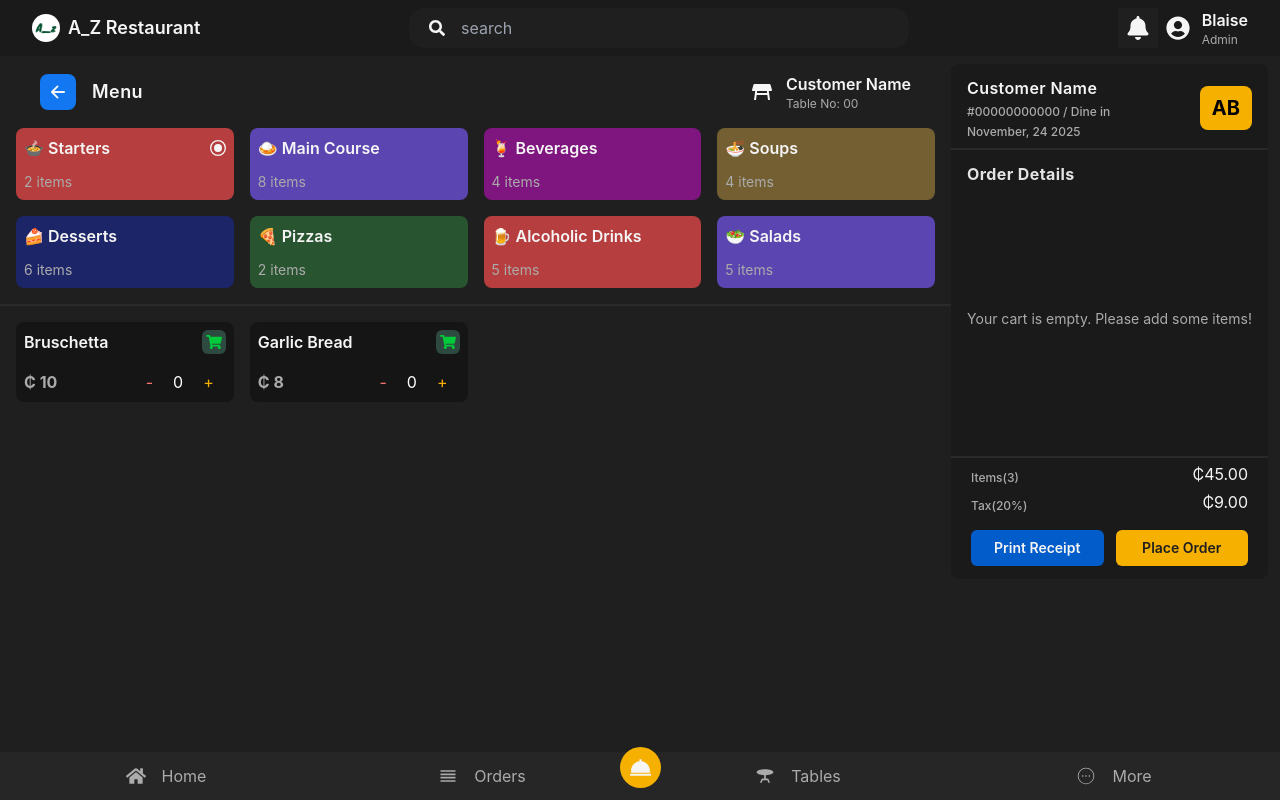
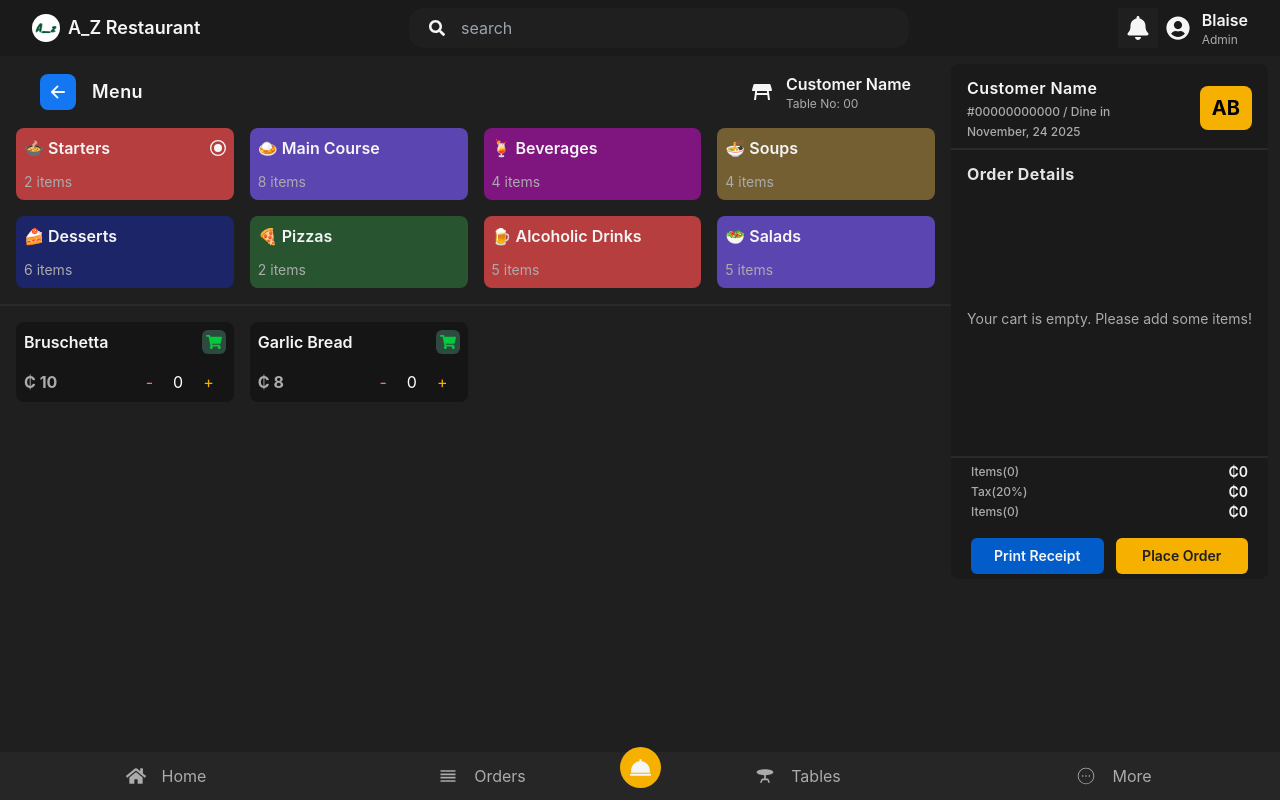
Before and after one commit to Blaise202/Restaurant-POS-React-Frontend, a React (Vite) app: page /menu in a window 1280 px wide. Built offline with nearby package versions, Linux system fonts and the light colour scheme.

Commit message:
first pause of front end

```diff
--- a/src/components/menu/Bill.jsx
+++ b/src/components/menu/Bill.jsx
@@ -1,15 +1,34 @@
 import React from "react";
+import { useSelector } from "react-redux";
+import { cartTotalPrice } from "../../redux/slices/cartSlice";
 
 const Bill = () => {
+  const totalPrice = useSelector(cartTotalPrice);
+  const cartdata = useSelector((state) => state.cart);
+
   return (
     <>
-      <div className="flex items-center justify-between px-5 mt-1">
-        <p className="text-xs text-[#ababab] font-medium mt-2">Items(3)</p>
-        <h2 className="text-[#f5f5f5] text-md font-semi bold">₵45.00</h2>
+      <div className="flex items-center justify-between px-5">
+        <p className="text-xs text-[#ababab] font-medium">
+          Items({cartdata.length})
+        </p>
+        <h2 className="text-[#f5f5f5] text-sm font-semibold">
+          ₵{totalPrice + totalPrice / 5}
+        </h2>
       </div>
-      <div className="flex items-center justify-between px-5 mt-1">
-        <p className="text-xs text-[#ababab] font-medium mt-2">Tax(20%)</p>
-        <h2 className="text-[#f5f5f5] text-md font-semi bold">₵9.00</h2>
+      <div className="flex items-center justify-between px-5">
+        <p className="text-xs text-[#ababab] font-medium">Tax(20%)</p>
+        <h2 className="text-[#f5f5f5] text-sm font-semibold">
+          ₵{totalPrice / 5}
+        </h2>
+      </div>
+      <div className="flex items-center justify-between px-5">
+        <p className="text-xs text-[#ababab] font-medium">
+          Items({cartdata.length})
+        </p>
+        <h2 className="text-[#f5f5f5] text-sm font-semibold">
+          ₵{totalPrice + totalPrice / 5}
+        </h2>
       </div>
       <div className="flex items-center gap-3 px-5 mt-4">
         <button className="bg-[#025cca] w-full py-2 rounded-md text-sm text-[#f5f5f5] font-semibold">
--- a/src/redux/slices/cartSlice.js
+++ b/src/redux/slices/cartSlice.js
@@ -16,6 +16,6 @@ const cartSlice = createSlice({
   }
 })
 
-export const acrtTotalPrice = (state) => state.cart.reduce((total, item) => total + item.price, 0);
+export const cartTotalPrice = (state) => state.cart.reduce((total, item) => total + item.price, 0);
 export const { addItem, removeItem } = cartSlice.actions
 export default cartSlice.reducer
```
